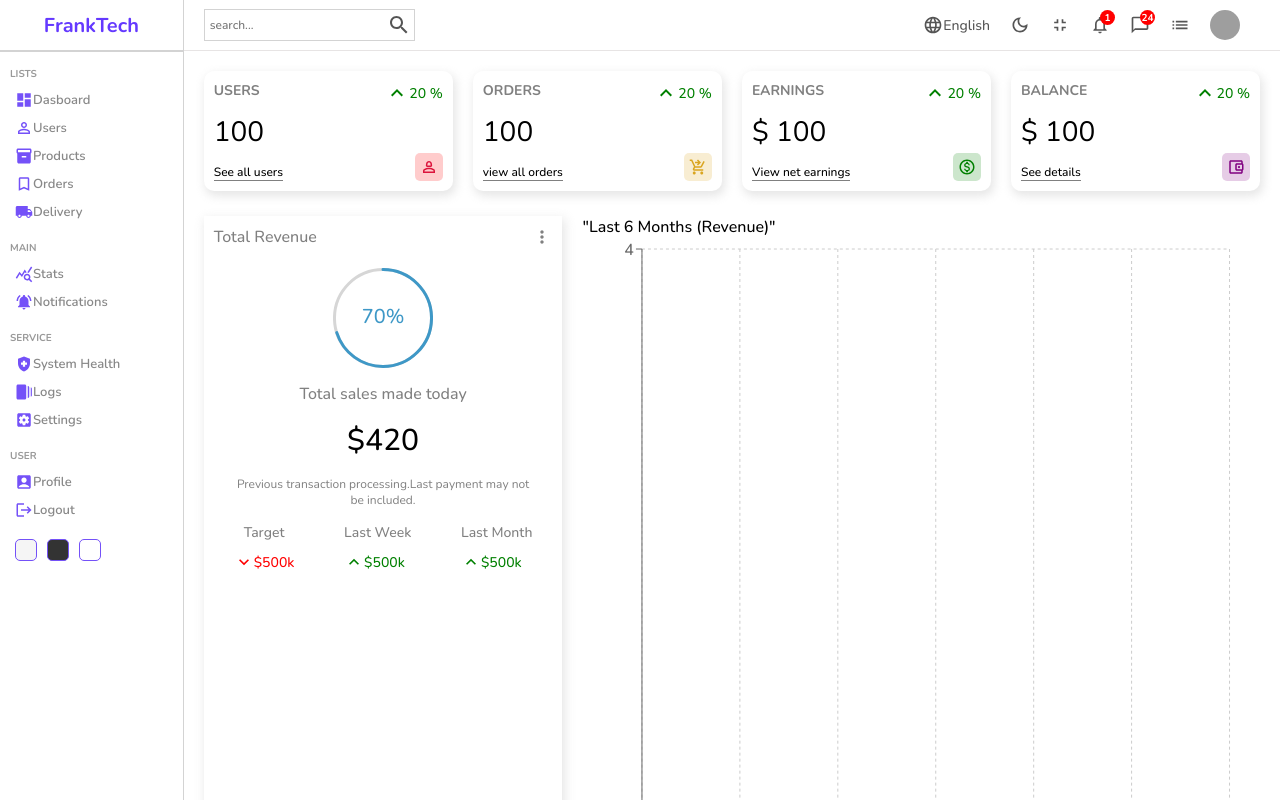
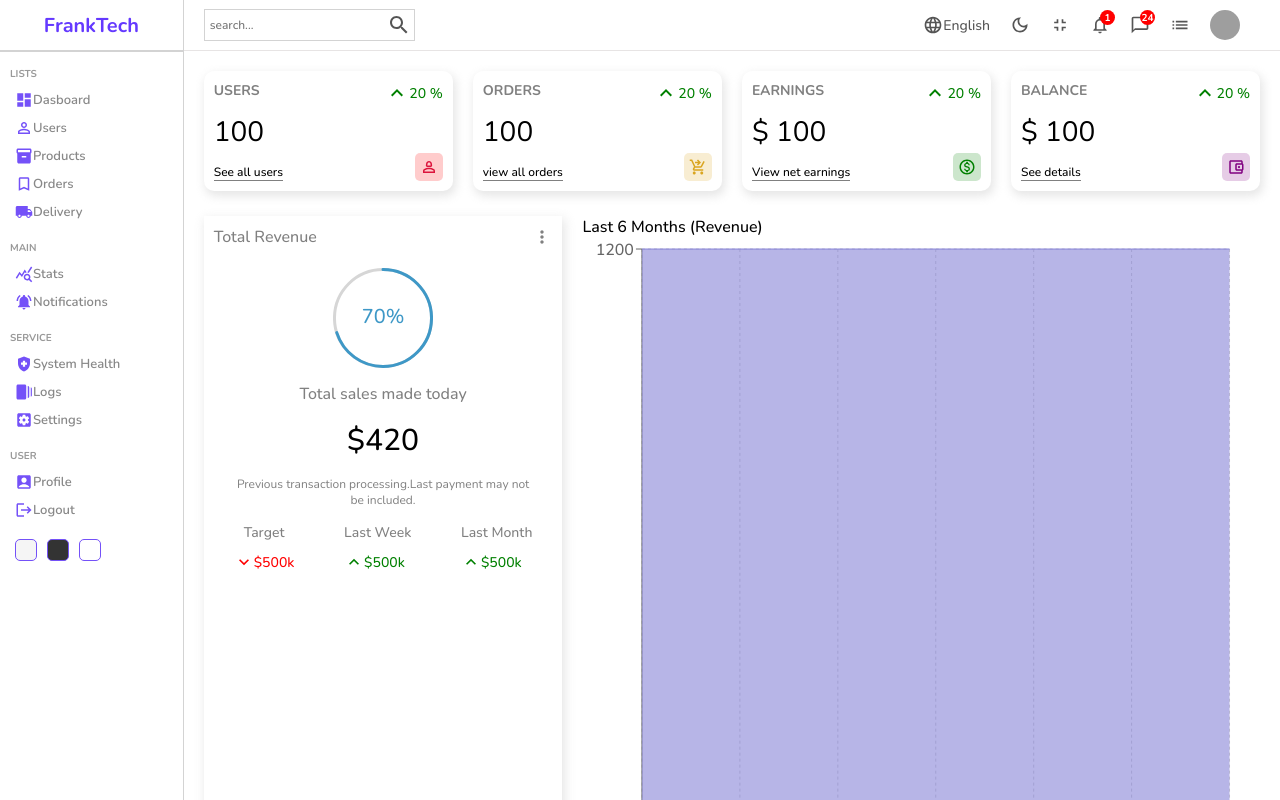
Before and after one commit to Frankawani/DashBoardApp, a React (Create React App) app: page / in a window 1280 px wide. Shown: the top 800 px of the page. Built offline with nearby package versions, Linux system fonts and the light colour scheme; grey boxes are pictures that could not be loaded; a web font is replaced by a local one.

Commit message:
last 4 2day

```diff
--- a/src/components/chart/Chart.jsx
+++ b/src/components/chart/Chart.jsx
@@ -44,7 +44,7 @@ const data = [
 function Chart() {
   return (
     <div className="chart">
-      <div className="title">"Last 6 Months (Revenue)"</div>
+      <div className="title">Last 6 Months (Revenue)</div>
       <ResponsiveContainer width="100%" height="100%">
         <AreaChart
           width={500}
@@ -63,7 +63,7 @@ function Chart() {
           <Tooltip />
           <Area
             type="monotone"
-            dataKey="uv"
+            dataKey="Total"
             stackId="1"
             stroke="#8884d8"
             fill="#8884d8"
```
